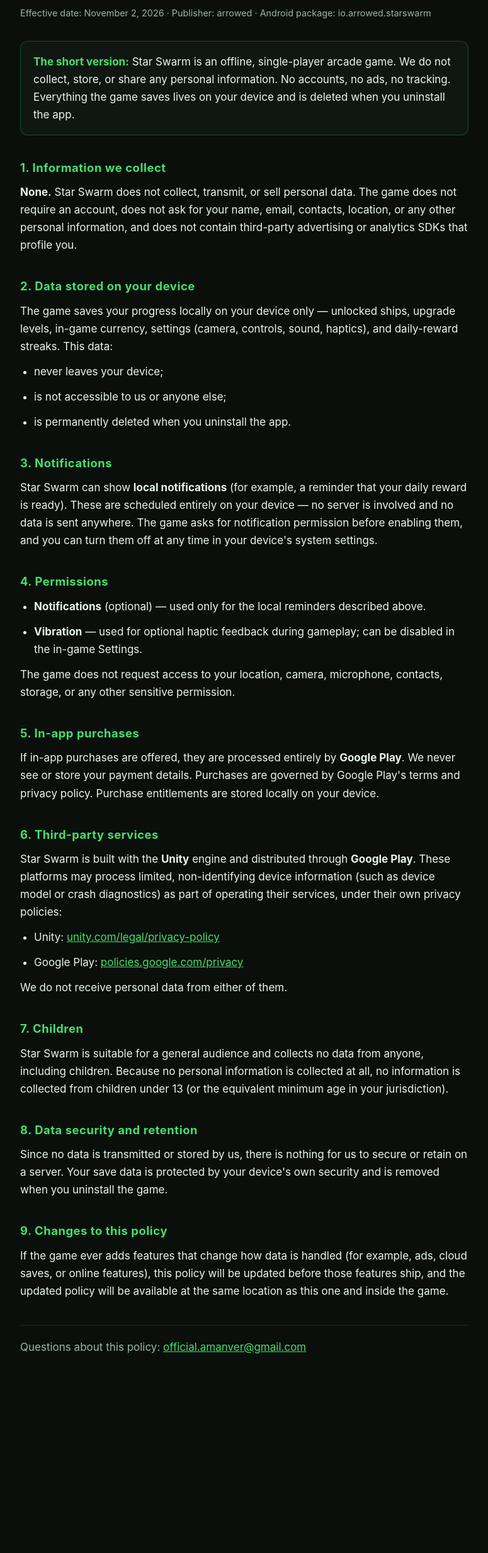
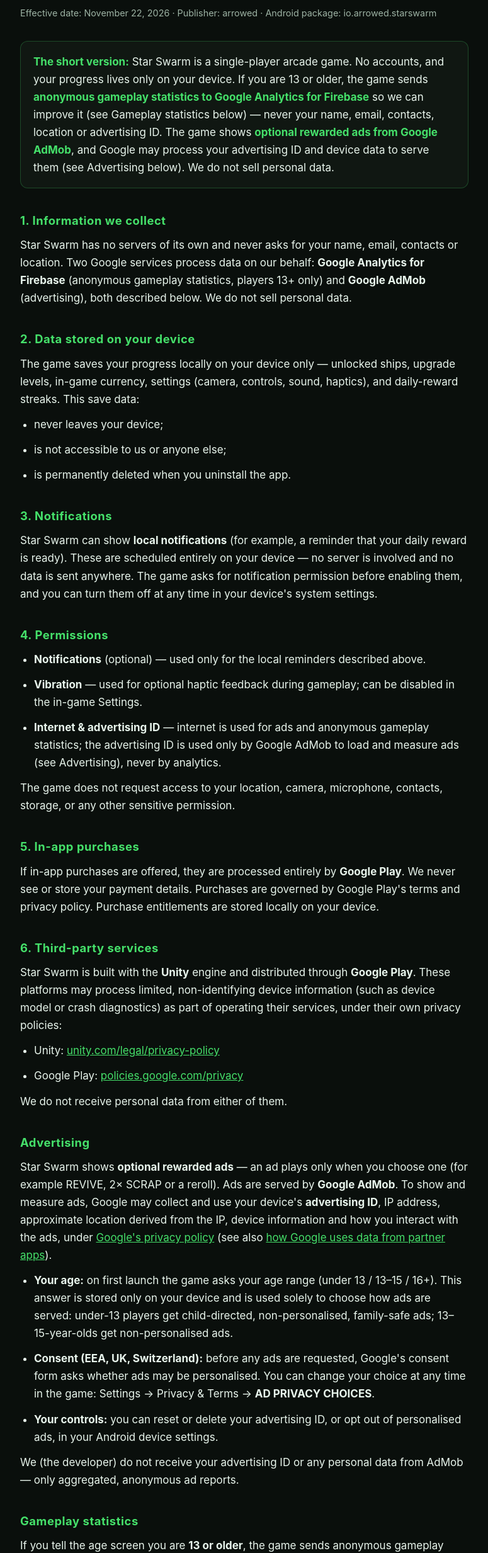
Before and after one commit to av-feaster/star-swarm, a plain HTML site: page privacy-policy.html in a window 1280 px wide. Shown: the part 96-2562 px from the top of the page at 63% size, without its empty margins (252-1027 px from the left). Before the commit the page ends 2329 px from the top, so only its background shows below. Drawn offline with Linux system fonts and the light colour scheme.

Commit message:
Update privacy policy for AdMob rewarded ads and Firebase Analytics
Policy effective Nov 22, 2026: adds the Advertising (AdMob, age screen,
UMP consent) and Gameplay statistics (Firebase, 13+ only, no ad ID,
14-month retention) sections. Landing page no longer claims no ads /
no tracking.

Co-Authored-By: Claude Opus 5.5 <noreply@anthropic.com>

```diff
--- a/privacy-policy.html
+++ b/privacy-policy.html
@@ -24,19 +24,22 @@
 <body>
 <div class="wrap">
   <h1><span>Star Swarm</span> — Privacy Policy</h1>
-  <div class="meta">Effective date: November 2, 2026 · Publisher: arrowed · Android package: io.arrowed.starswarm</div>
+  <div class="meta">Effective date: November 22, 2026 · Publisher: arrowed · Android package: io.arrowed.starswarm</div>
 
   <div class="tldr">
-    <strong>The short version:</strong> Star Swarm is an offline, single-player arcade game.
-    We do not collect, store, or share any personal information. No accounts, no ads, no tracking.
-    Everything the game saves lives on your device and is deleted when you uninstall the app.
+    <strong>The short version:</strong> Star Swarm is a single-player arcade game.
+    No accounts, and your progress lives only on your device. If you are 13 or older, the game sends
+    <strong>anonymous gameplay statistics to Google Analytics for Firebase</strong> so we can improve it
+    (see Gameplay statistics below) — never your name, email, contacts, location or advertising ID.
+    The game shows <strong>optional rewarded ads from Google AdMob</strong>, and Google may process your
+    advertising ID and device data to serve them (see Advertising below). We do not sell personal data.
   </div>
 
   <h2>1. Information we collect</h2>
-  <p><strong>None.</strong> Star Swarm does not collect, transmit, or sell personal data. The game does not require an account, does not ask for your name, email, contacts, location, or any other personal information, and does not contain third-party advertising or analytics SDKs that profile you.</p>
+  <p>Star Swarm has no servers of its own and never asks for your name, email, contacts or location. Two Google services process data on our behalf: <strong>Google Analytics for Firebase</strong> (anonymous gameplay statistics, players 13+ only) and <strong>Google AdMob</strong> (advertising), both described below. We do not sell personal data.</p>
 
   <h2>2. Data stored on your device</h2>
-  <p>The game saves your progress locally on your device only — unlocked ships, upgrade levels, in-game currency, settings (camera, controls, sound, haptics), and daily-reward streaks. This data:</p>
+  <p>The game saves your progress locally on your device only — unlocked ships, upgrade levels, in-game currency, settings (camera, controls, sound, haptics), and daily-reward streaks. This save data:</p>
   <ul>
     <li>never leaves your device;</li>
     <li>is not accessible to us or anyone else;</li>
@@ -50,6 +53,7 @@
   <ul>
     <li><strong>Notifications</strong> (optional) — used only for the local reminders described above.</li>
     <li><strong>Vibration</strong> — used for optional haptic feedback during gameplay; can be disabled in the in-game Settings.</li>
+    <li><strong>Internet &amp; advertising ID</strong> — internet is used for ads and anonymous gameplay statistics; the advertising ID is used only by Google AdMob to load and measure ads (see Advertising), never by analytics.</li>
   </ul>
   <p>The game does not request access to your location, camera, microphone, contacts, storage, or any other sensitive permission.</p>
 
@@ -64,11 +68,30 @@
   </ul>
   <p>We do not receive personal data from either of them.</p>
 
+  <h2>Advertising</h2>
+  <p>Star Swarm shows <strong>optional rewarded ads</strong> — an ad plays only when you choose one (for example REVIVE, 2× SCRAP or a reroll). Ads are served by <strong>Google AdMob</strong>. To show and measure ads, Google may collect and use your device's <strong>advertising ID</strong>, IP address, approximate location derived from the IP, device information and how you interact with the ads, under <a href="https://policies.google.com/privacy">Google's privacy policy</a> (see also <a href="https://policies.google.com/technologies/partner-sites">how Google uses data from partner apps</a>).</p>
+  <ul>
+    <li><strong>Your age:</strong> on first launch the game asks your age range (under 13 / 13–15 / 16+). This answer is stored only on your device and is used solely to choose how ads are served: under-13 players get child-directed, non-personalised, family-safe ads; 13–15-year-olds get non-personalised ads.</li>
+    <li><strong>Consent (EEA, UK, Switzerland):</strong> before any ads are requested, Google's consent form asks whether ads may be personalised. You can change your choice at any time in the game: Settings → Privacy &amp; Terms → <strong>AD PRIVACY CHOICES</strong>.</li>
+    <li><strong>Your controls:</strong> you can reset or delete your advertising ID, or opt out of personalised ads, in your Android device settings.</li>
+  </ul>
+  <p>We (the developer) do not receive your advertising ID or any personal data from AdMob — only aggregated, anonymous ad reports.</p>
+
+  <h2>Gameplay statistics</h2>
+  <p>If you tell the age screen you are <strong>13 or older</strong>, the game sends anonymous gameplay statistics to <strong>Google Analytics for Firebase</strong> (<a href="https://firebase.google.com/support/privacy">Firebase privacy</a>). Nothing is sent before you answer, and <strong>nothing is ever sent for players under 13</strong>.</p>
+  <ul>
+    <li><strong>What is sent:</strong> game events — a run started or ended (ship, time survived, level, kills, scrap earned), which upgrade card you picked, tutorial progress, ships unlocked, in-game currency spent, and whether you chose to watch a rewarded ad. Firebase also records basic app and device information (app version, device model, OS version, country derived from the IP address, session length) and a random app-instance ID that is reset when you uninstall the game.</li>
+    <li><strong>What is NOT sent:</strong> your name, email, contacts, precise location, or advertising ID. Analytics data is never used for advertising — ad-related collection and ad personalisation are switched off in the analytics SDK.</li>
+    <li><strong>Why:</strong> to understand which parts of the game players enjoy or quit at, and to balance difficulty and rewards.</li>
+    <li><strong>Retention:</strong> Google keeps event-level data for at most 14 months, then deletes it automatically.</li>
+    <li><strong>Your controls:</strong> uninstalling the game resets the app-instance ID. You can also contact us to ask about this data.</li>
+  </ul>
+
   <h2>7. Children</h2>
-  <p>Star Swarm is suitable for a general audience and collects no data from anyone, including children. Because no personal information is collected at all, no information is collected from children under 13 (or the equivalent minimum age in your jurisdiction).</p>
+  <p>Star Swarm is suitable for a general audience. We collect no personal data from anyone, including children; players under 13 send no gameplay statistics at all. Players who tell the in-game age screen they are under 13 only receive child-directed, non-personalised, family-safe ads (AdMob's child-directed treatment), and players under 16 receive non-personalised ads.</p>
 
   <h2>8. Data security and retention</h2>
-  <p>Since no data is transmitted or stored by us, there is nothing for us to secure or retain on a server. Your save data is protected by your device's own security and is removed when you uninstall the game.</p>
+  <p>We run no servers of our own. Anonymous gameplay statistics are stored by Google Analytics for Firebase under Google's security practices and deleted within 14 months. Your save data is protected by your device's own security and is removed when you uninstall the game.</p>
 
   <h2>9. Changes to this policy</h2>
   <p>If the game ever adds features that change how data is handled (for example, ads, cloud saves, or online features), this policy will be updated before those features ship, and the updated policy will be available at the same location as this one and inside the game.</p>
```
Also changed, not shown: index.html (+2 -2 lines).
